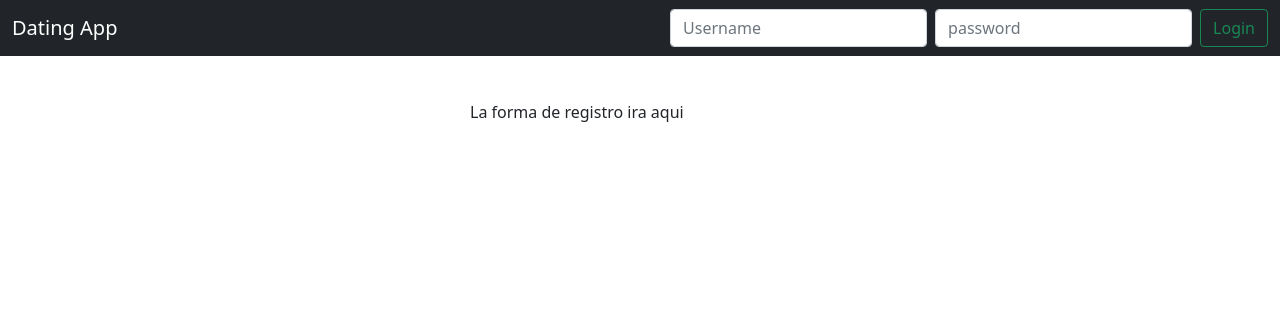
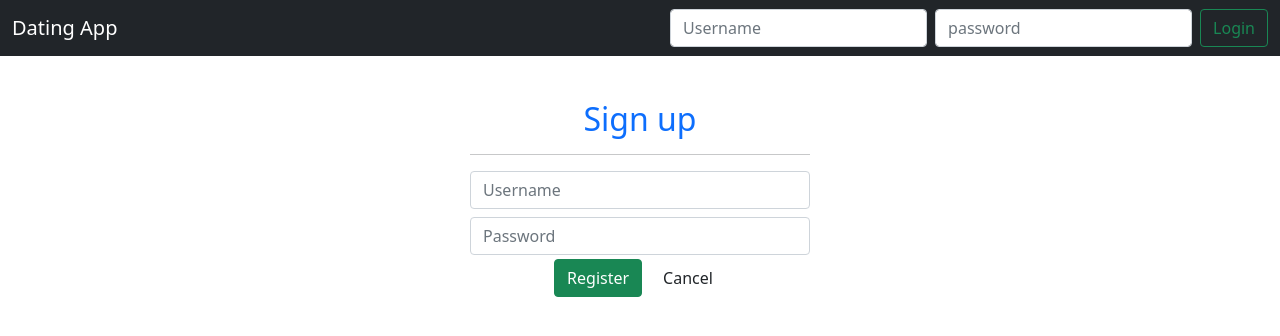
Before and after one commit to JessicadeLunaG/DatingAppClient, an Angular app: page / in a window 1280 px wide. Both pictures are taken after a click on the button "Register". Shown: the top 336 px of the page. Built offline with nearby package versions, Linux system fonts and the light colour scheme; no server answers.

Commit message:
[ADD] Register Component

```diff
--- a/src/app/app.module.ts
+++ b/src/app/app.module.ts
@@ -9,13 +9,15 @@ import { NavComponent } from './nav/nav.component';
 import { FormsModule } from '@angular/forms';
 import { BsDropdownModule } from 'ngx-bootstrap/dropdown';
 import { HomeComponent } from './home/home.component';
+import { RegisterComponent } from './register/register.component';
 
 
 @NgModule({
   declarations: [
     AppComponent,
     NavComponent,
-    HomeComponent
+    HomeComponent,
+    RegisterComponent
   ],
   imports: [
     BrowserModule,
--- a/src/app/home/home.component.html
+++ b/src/app/home/home.component.html
@@ -11,7 +11,7 @@
     <div *ngIf="registerMode" class="container">
         <div class="row justify-content-center">
             <div class="col-4">
-                <p>La forma de registro ira aqui</p>
+                <app-register></app-register>
             </div>
         </div>
     </div>
--- /dev/null
+++ b/src/app/register/register.component.html
@@ -0,0 +1,18 @@
+<form #registerForm="ngForm" (ngSubmit)="register()" autocomplete="off">
+    <h2 class="text-center text-primary"> Sign up</h2>
+    <hr>
+    <div class="form-group">
+        <input type="text" class="form-control" name="username"
+        [(ngModel)]= "model.username" placeholder="Username">
+    </div>
+
+    <div class="form-group mt-2">
+        <input type="password" class="form-control" name="password"
+        [(ngModel)]= "model.password" placeholder="Password">
+    </div>
+
+    <div class="form-group text-center">
+        <button class="btn btn-success me-1 m-1" type="submit"> Register</button>
+        <button class="btn btn-default ms-1 m-1" type="button" (click)="cancel()"> Cancel</button>
+    </div>
+</form>
--- /dev/null
+++ b/src/app/register/register.component.ts
@@ -0,0 +1,24 @@
+import { Component, OnInit } from '@angular/core';
+
+@Component({
+  selector: 'app-register',
+  templateUrl: './register.component.html',
+  styleUrls: ['./register.component.css']
+})
+export class RegisterComponent implements OnInit {
+  model: any = {};
+
+  constructor() { }
+
+  ngOnInit(): void {
+  }
+
+  register(){
+    console.log(this.model);
+  }
+
+  cancel(){
+    console.log("Cancelled");
+  }
+
+}
```
Also changed, not shown: src/app/register/register.component.css (added).
